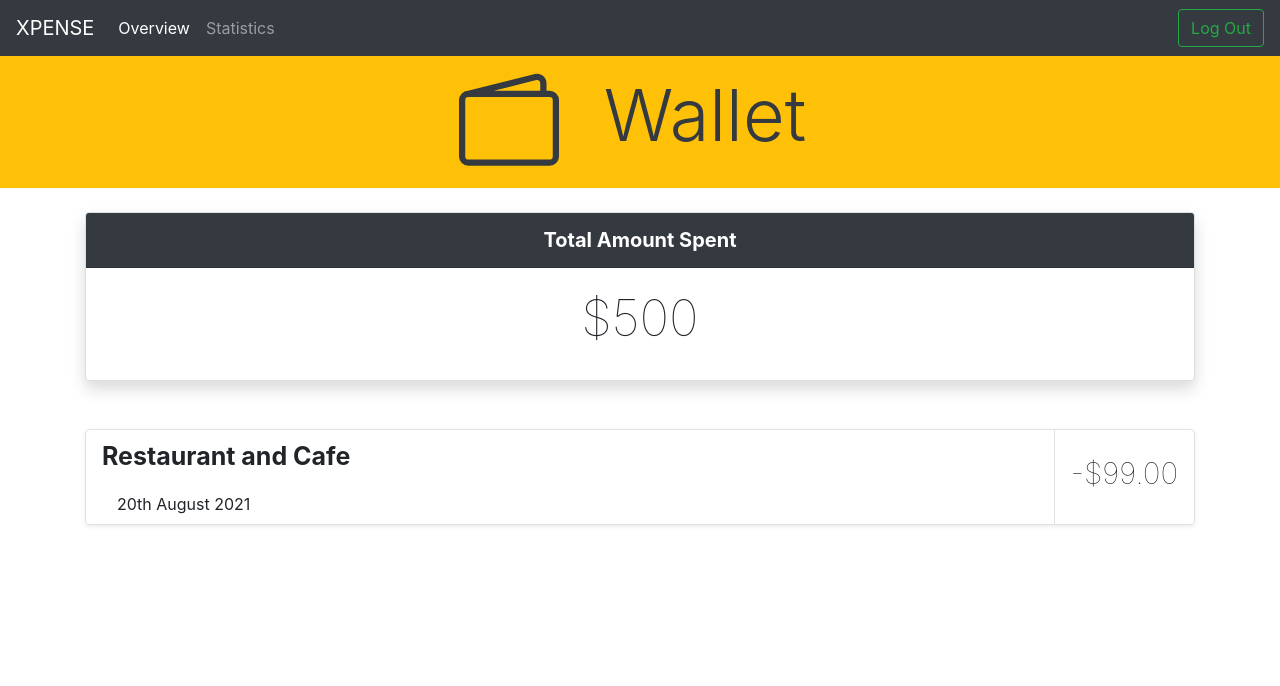
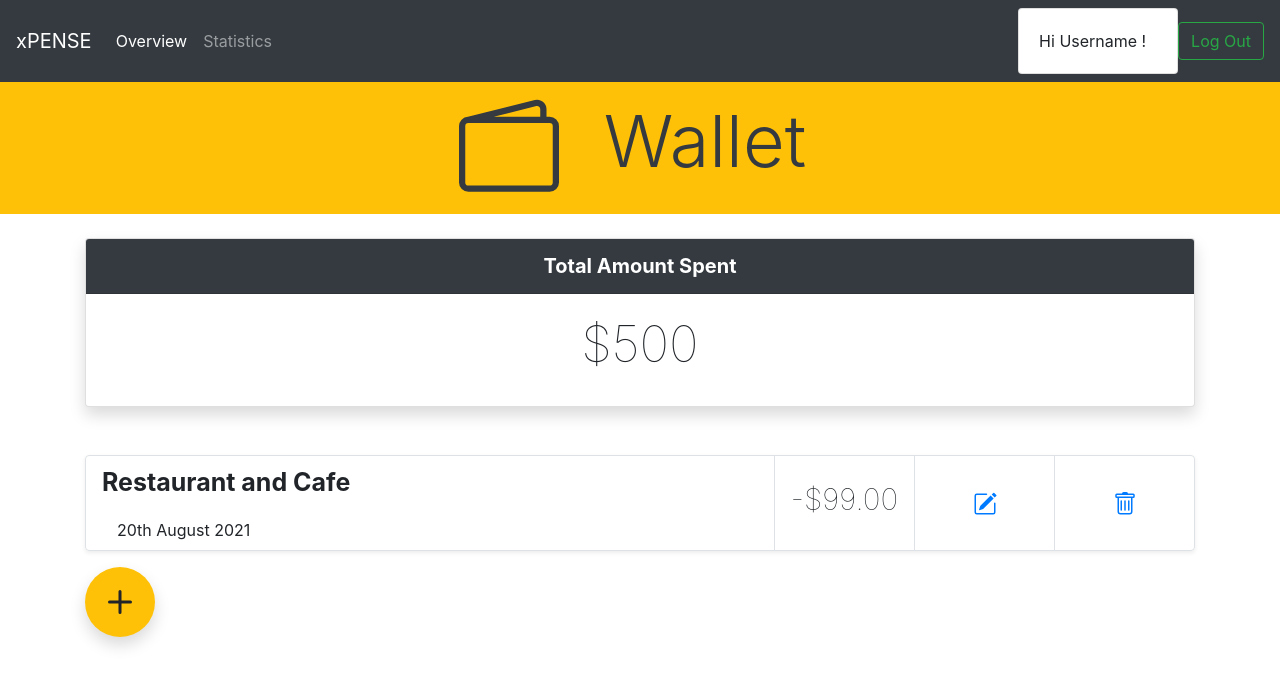
Before and after one commit to Dredayduncan/ExpenseTracker, a PHP site: page /Dashboard.php in a window 1280 px wide. Shown: the top 686 px of the page. Run offline with PHP 8.4, Linux system fonts and the light colour scheme.

Commit message:
changes made

```diff
--- a/Dashboard.php
+++ b/Dashboard.php
@@ -9,7 +9,7 @@
 
     <!-- BOOTSTRAP CSS -->
     <link rel="stylesheet" href="https://cdn.jsdelivr.net/npm/bootstrap@4.5.3/dist/css/bootstrap.min.css" integrity="sha384-TX8t27EcRE3e/ihU7zmQxVncDAy5uIKz4rEkgIXeMed4M0jlfIDPvg6uqKI2xXr2" crossorigin="anonymous">
-
+    <link href="assets/css/dash.css" type="text/css" rel="stylesheet">
 
 </head>
 
@@ -20,7 +20,7 @@
   <button class="navbar-toggler" type="button" data-toggle="collapse" data-target="#navbarTogglerDemo03" aria-controls="navbarTogglerDemo03" aria-expanded="false" aria-label="Toggle navigation">
     <span class="navbar-toggler-icon"></span>
   </button>
-  <a class="navbar-brand" href="#">XPENSE</a>
+  <a class="navbar-brand" href="#">xPENSE</a>
 
   <div class="collapse navbar-collapse" id="navbarTogglerDemo03">
     <ul class="navbar-nav mr-auto mt-2 mt-lg-0">
@@ -32,10 +32,19 @@
       </li>
 
     </ul>
+
     <form class="form-inline my-2 my-lg-0">
-      <!-- <input class="form-control mr-sm-2" type="search" placeholder="Search" aria-label="Search"> -->
+    <div class="card" style="width: 10rem; heignt:8rem;">
+      <div class="card-body">
+        Hi Username !
+      </div>
+    </div>
+    </form>
+
+    <form class="form-inline my-2 my-lg-0">
       <button class="btn btn-outline-success my-2 my-sm-0" type="submit">Log Out</button>
     </form>
+
   </div>
 </nav>
 
@@ -105,12 +114,36 @@
                         <h1 class="font-weight-lighter" style="font-size:30px;">-$99.00</h1>
 
                     </div>
+                    <div class="d-flex align-items-center justify-content-around border-left" id="util1" style="width:140px; border-color:var(--n-grey)">
+                                        <a class="event-button "  data-toggle="tooltip" data-placement="top" title="Edit" href="org_edit_frontend.php?id_edit=$id">
+                                            <svg width="1.5em" height="1.5em" viewBox="0 0 16 16" class="bi bi-pencil-square" fill="currentColor" xmlns="http://www.w3.org/2000/svg">
+                                            <path d="M15.502 1.94a.5.5 0 0 1 0 .706L14.459 3.69l-2-2L13.502.646a.5.5 0 0 1 .707 0l1.293 1.293zm-1.75 2.456l-2-2L4.939 9.21a.5.5 0 0 0-.121.196l-.805 2.414a.25.25 0 0 0 .316.316l2.414-.805a.5.5 0 0 0 .196-.12l6.813-6.814z"/>
+                                            <path fill-rule="evenodd" d="M1 13.5A1.5 1.5 0 0 0 2.5 15h11a1.5 1.5 0 0 0 1.5-1.5v-6a.5.5 0 0 0-1 0v6a.5.5 0 0 1-.5.5h-11a.5.5 0 0 1-.5-.5v-11a.5.5 0 0 1 .5-.5H9a.5.5 0 0 0 0-1H2.5A1.5 1.5 0 0 0 1 2.5v11z"/>
+                                            </svg>
+                                        </a>
+                      </div>
+                      <div class="d-flex align-items-center justify-content-around border-left" id="util2" style="width:140px; border-color:var(--n-grey)">
+
+                                        <a class="event-button"  data-toggle="tooltip" data-placement="top" title="Delete" href="org_delete.php?id_delete=$id">
+                                            <svg width="1.5em" height="1.5em" viewBox="0 0 16 16" class="bi bi-trash" fill="currentColor" xmlns="http://www.w3.org/2000/svg">
+                                            <path d="M5.5 5.5A.5.5 0 0 1 6 6v6a.5.5 0 0 1-1 0V6a.5.5 0 0 1 .5-.5zm2.5 0a.5.5 0 0 1 .5.5v6a.5.5 0 0 1-1 0V6a.5.5 0 0 1 .5-.5zm3 .5a.5.5 0 0 0-1 0v6a.5.5 0 0 0 1 0V6z"/>
+                                            <path fill-rule="evenodd" d="M14.5 3a1 1 0 0 1-1 1H13v9a2 2 0 0 1-2 2H5a2 2 0 0 1-2-2V4h-.5a1 1 0 0 1-1-1V2a1 1 0 0 1 1-1H6a1 1 0 0 1 1-1h2a1 1 0 0 1 1 1h3.5a1 1 0 0 1 1 1v1zM4.118 4L4 4.059V13a1 1 0 0 0 1 1h6a1 1 0 0 0 1-1V4.059L11.882 4H4.118zM2.5 3V2h11v1h-11z"/>
+                                            </svg>
+                                        </a>
+                      </div>
 
                 </div>
 
 
 
-
+                <div id="add-button" class="fixed d-flex justify-content-center align-items-center shadow bg-warning">
+                <!-- <button type="button" class="btn btn-primary">Primary</button> -->
+                <span>
+                    <svg width="3em" height="3em" viewBox="0 0 16 16" class="bi bi-plus" fill="currentColor" xmlns="http://www.w3.org/2000/svg">
+                    <path fill-rule="evenodd" d="M8 4a.5.5 0 0 1 .5.5v3h3a.5.5 0 0 1 0 1h-3v3a.5.5 0 0 1-1 0v-3h-3a.5.5 0 0 1 0-1h3v-3A.5.5 0 0 1 8 4z"/>
+                    </svg>
+                </span>
+            </div>
 
             </div>
 
--- /dev/null
+++ b/assets/css/dash.css
@@ -0,0 +1,19 @@
+#util1:hover,#util2:hover {
+    background-color: #DCDCDC;
+
+}
+
+#add-button {
+    width: 70px;
+    height: 70px;
+
+    border-radius: 50%;
+
+
+    right: 3%;
+    bottom: 8%;
+}
+
+#add-button:hover {
+        background-color:#FFFFFF ;
+}
```
Also changed, not shown: assets/css/styling.css (deleted, +0 -85 lines), assets/login_validate.js (+21 -9 lines), assets/signup_validate.js (+4 -4 lines), assets/style.css (line endings or trailing spaces), index.php (renamed from index.html).
